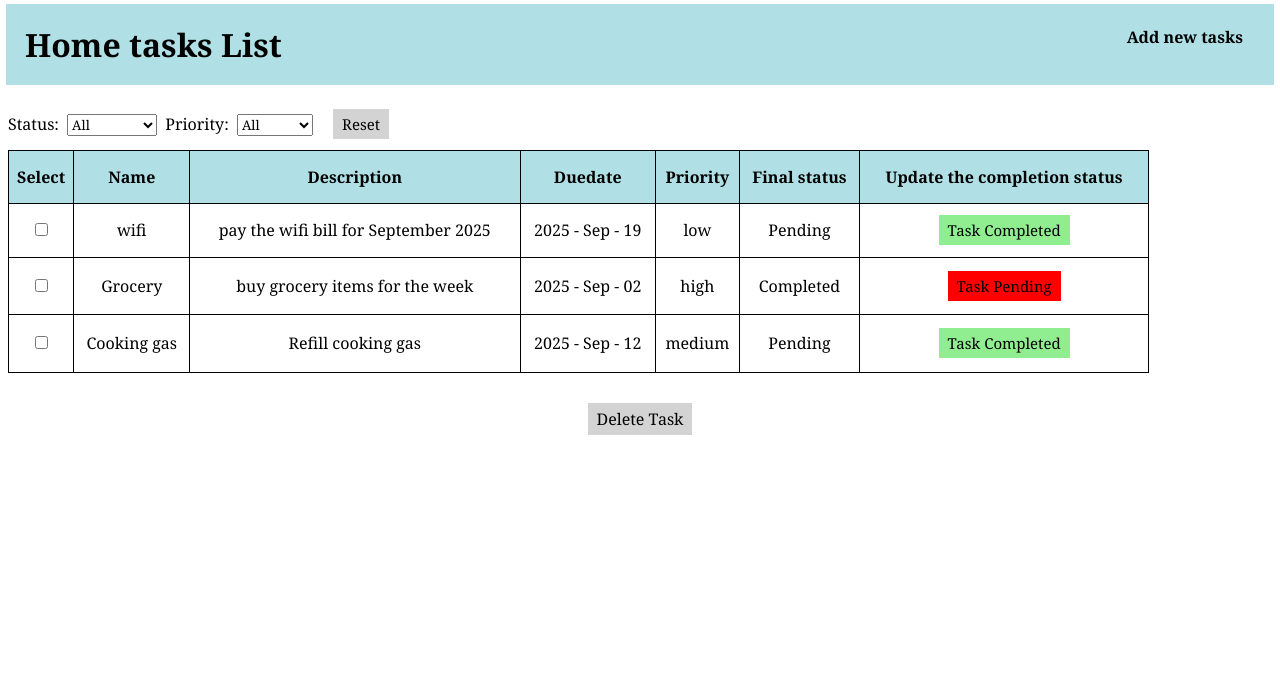
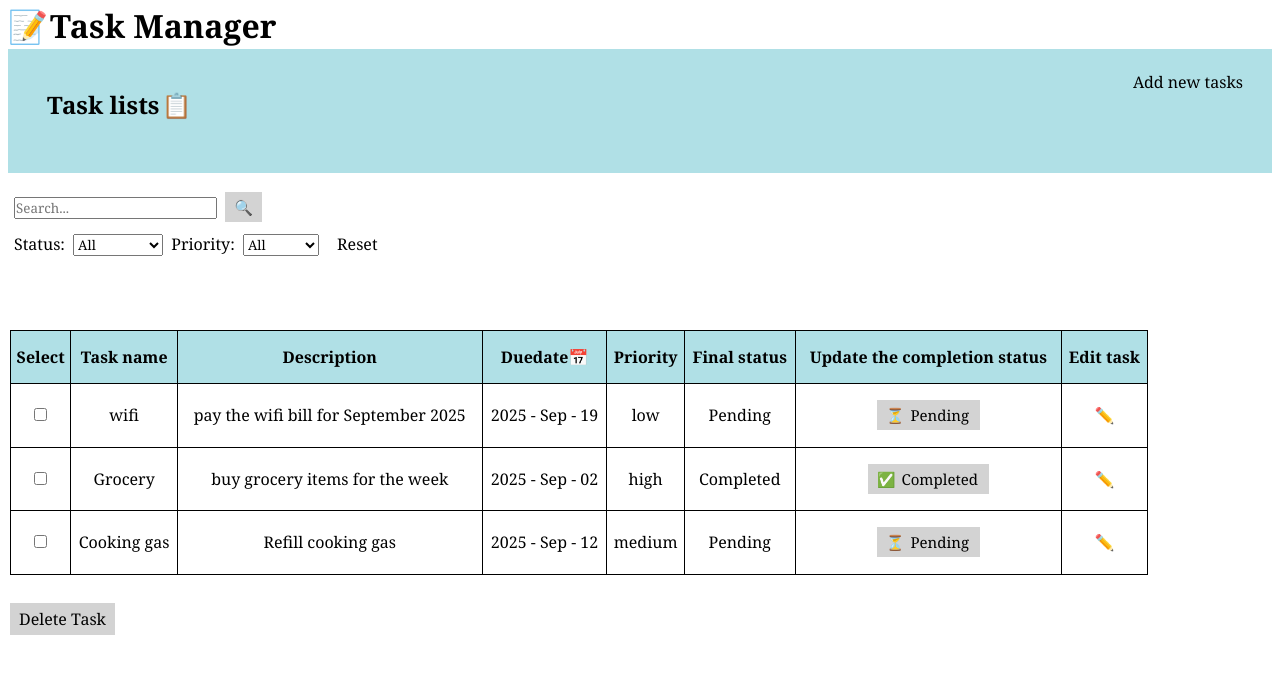
Before and after one commit to Kpriyad2909/Taskmanager, a Django app: page / in a window 1280 px wide. Shown: the top 674 px of the page. Run offline with Django 5.2, Linux system fonts and the light colour scheme; data comes from the database, SQL or seed files in the repository.

Commit message:
Updated edit form logic and fixed field prefill issue

```diff
--- /dev/null
+++ b/tasks/Templates/tasks/base.html
@@ -0,0 +1,16 @@
+{% load static %}
+<!DOCTYPE html>
+<html>
+  <head>
+    <title>Task Manager</title>
+    <link rel="stylesheet" href="{% static 'style.css' %}" />
+  </head>
+    <body>
+        <h1 class ='h11'><span class="task-emoji">📝</span>Task Manager</h1>
+    <main>
+      {% block content %}
+      <!-- page content will go here -->
+      {% endblock %}
+    </main>
+    </body>
+</html>
--- a/tasks/Templates/tasks/tasks_list.html
+++ b/tasks/Templates/tasks/tasks_list.html
@@ -1,20 +1,34 @@
+{% extends 'tasks/base.html' %}
 {% load static %}
+{% block content %}
 <!Doctype html>
 <head>
-    <title>Tasks Manager</title>
+    <title>Task Lists</title>
     <link rel="stylesheet" href="{% static 'style.css' %}" />
 </head>
 <body>
     <header>
-    <div><h1>Home tasks List</h1></div>
+      <div><h2 class = 'h21'>Task lists<span class = "list-emoji">📋</span></h2></div>
        <div class="nav">
-        <strong><a href="{% url 'tasks:addtasks' %}">Add new tasks</a></strong>
+
+        <a href="{% url 'tasks:addtasks' %}" class="button button4">Add new tasks</a>
       </div>
     </header>
+
+<!-- Filter Form -->
+<div class="filter">
+<!-- Search Form -->
+<form method="get">
+  <div class="search">
+    <input type="text" name="search" placeholder="Search..." class="search-input" value="{{ searchtasks }}">
+    <button type="submit" class="search-button">🔍</button>
+  </div>
+  </form>
+<div class="filter-controls">
   <form method="get">
   <!-- Status Filter -->
   <label>Status:</label>
-  <select name="status" onchange="this.form.submit()">
+  <select class = "status" name="status" onchange="this.form.submit()">
     <option value="">All</option>
     <option value="Pending" {% if filterstatus == 'Pending' %}selected{% endif %}>Pending</option>
     <option value="Completed" {% if filterstatus == 'Completed' %}selected{% endif %}>Completed</option>
@@ -22,17 +36,18 @@
 
   <!-- Priority Filter -->
   <label>Priority:</label>
-  <select name="priority" onchange="this.form.submit()">
+  <select class = "priority" name="priority" onchange="this.form.submit()">
     <option value="">All</option>
-    <option value="high" {% if filterpriority == 'high' %}selected{% endif %}>High</option>
-    <option value="medium" {% if filterpriority == 'medium' %}selected{% endif %}>Medium</option>
-    <option value="low" {% if filterpriority == 'low' %}selected{% endif %}>Low</option>
+    <option value="high" {% if filterpriority == 'high' %}selected{% endif %}>high</option>
+    <option value="medium" {% if filterpriority == 'medium' %}selected{% endif %}>medium</option>
+    <option value="low" {% if filterpriority == 'low' %}selected{% endif %}>low</option>
   </select>
 
   <!-- Reset Button -->
-   <a href="{{ request.path }}"> <button type="button">Reset</button> </a>
+   <a href="{{ request.path }}" class = "button button6">Reset</a>
    </form>
-
+</div>
+</div>
 <form method="post" action="{% url 'tasks:deletetask' %}">
     {% csrf_token %}
 {% if result %}
@@ -40,14 +55,17 @@
  <table class = "table updated-details">
     <tr>
       <th>Select</th>
-     <th>Name</th>
+     <th>Task name</th>
      <th>Description</th>
-     <th>Duedate</th>
+     <th>Duedate📅</th>
      <th>Priority</th>
      <th>Final status</th>
      <th>Update the completion status </th>
+     <th>Edit task</th>
+
   {% for item in result %}
     <tr>
+<br>
      <td><input type="checkbox" name="delete_task" value="{{ item.id }}"></td>
       <!-- Table Items -->
      <td>{{ item.title }}</td>
@@ -55,18 +73,23 @@
      <td>{{ item.duedate|date:"Y - M - d" }}</td>
      <td>{{ item.priority }}</td>
      <td>{{ item.status }}</td>
+    </form>
     <td>
       <!-- Completion status -->
+    <form method="post" action="{% url 'tasks:marktaskascompleted' item.id %}">
+    {% csrf_token %}
+      <button type="submit" name="status" value="{% if item.status == 'Completed' %}false{% else %}true{% endif %}" class="icon-btn">
         {% if item.status == "Completed" %}
-      <form method="post" action="{% url 'tasks:marktaskascompleted' item.id 'false' %}">
-      {% csrf_token %}
-       <button class = "button button1" type="submit">Task Pending</button>
+            ✅ <span class="statusC">Completed</span>
+        {% else %}
+            ⏳ <span class="statusP">Pending</span>
+        {% endif %}
+      </button>
     </form>
-    {% else %}
-      <form method="post" action="{% url 'tasks:marktaskascompleted' item.id 'true' %}">
-      {% csrf_token %}
-        <button class = "button button2" type="submit">Task Completed</button>
-        </form>
+  </td>
+  <td class="center-cell"> <!-- 🆕 New column -->
+        {% if item.id %}
+          <a href="{% url 'tasks:edit_task' item.id %}" class="edit-button">✏️</a>
         {% endif %}
       </td>
 </td>
@@ -75,10 +98,11 @@
   </table>
   <br>
   <!-- Delete button -->
-  <center><button class = "button button3" type="submit">Delete Task</button></center>
+  <button class = "button button3" type="submit">Delete Task</button>
   </form>
 {% else %}
    <h4>No tasks added - Add new tasks to display </h4>
 {% endif %}
 </body>
 </html>
+{% endblock %}
--- a/tasks/models.py
+++ b/tasks/models.py
@@ -6,6 +6,7 @@ class Tasks(models.Model):
     duedate = models.DateField()
     priority = models.CharField(null=True, blank=True)
     status = models.CharField()
+    #status = models.CharField(max_length=20, choices=[("Pending", "Pending"), ("Completed", "Completed")], default="Pending")
     completed = models.BooleanField(default=False)
 
     def __str__(self):
--- a/tasks/urls.py
+++ b/tasks/urls.py
@@ -6,8 +6,10 @@ app_name = 'tasks'
 urlpatterns = [
     path("", views.list_tasks, name = "listtasks"),
     path("add/",views.add_tasks,name = "addtasks"),
-    path("update/<int:task_id>/status/<str:new_status>/", views.mark_task_as_completed, name="marktaskascompleted"),
+    # New (removes status from URL):
+    path('marktaskascompleted/<int:task_id>/', views.mark_task_as_completed, name='marktaskascompleted'),
     path("delete/", views.delete_task, name="deletetask"),
+     path('edit/<int:task_id>/', views.task_form, name='edit_task'),
 ]
 
 # http://127.0.0.1:8000/
--- a/tasks/views.py
+++ b/tasks/views.py
@@ -1,45 +1,91 @@
 from django.shortcuts import render, redirect, get_object_or_404
 from django.http import HttpResponse
 from .models import Tasks
+from .forms import TaskForm
 
 # Create your views here.
 def list_tasks(request):
+    searchtasks = request.GET.get('search', '')
     filterstatus = request.GET.get('status')
     filterpriority = request.GET.get('priority')
-
     result = Tasks.objects.all()
+    if searchtasks:
+        result = result.filter(title__icontains=searchtasks)
+        print("Search:", searchtasks)
     if filterstatus:
         result = result.filter(status=filterstatus)
+        print("Status:", filterstatus)
     if filterpriority:
         result = result.filter(priority=filterpriority)
+        print("Priority:", filterpriority)
+        print("Result count:", result.count())
+        #result = result.filter(priority=filterpriority.capitalize())
+    return render(request, "tasks/tasks_list.html",
+                 {'result': result,
+                  'searchtasks':searchtasks,
+                  'filterstatus': filterstatus,
+                  'filterpriority': filterpriority})
 
-    return render(request, "tasks/tasks_list.html", {'result': result,'filterstatus': filterstatus,
-        'filterpriority': filterpriority})
 
 def add_tasks(request):
-     if request.method == "POST":
-        title = request.POST.get('title')
-        description = request.POST.get('description')
-        duedate = request.POST.get('duedate')
-        priority = request.POST.get('priority')
-        Tasks.objects.create(title = title,description=description ,duedate=duedate,priority=priority)
-        return redirect('tasks:listtasks')
-     return render(request,"tasks/add_tasks.html")
+     if request.method == 'POST':
+        form = TaskForm(request.POST)
+        if form.is_valid():
+         #form.save()
+         Tasks.objects.create(
+             title=form.cleaned_data['title'],
+             description=form.cleaned_data['description'],
+             duedate=form.cleaned_data['duedate'],
+             priority=form.cleaned_data['priority'],
+             # Default status is Pending
+             status='Pending',
+         )
+         return redirect('tasks:listtasks')
+        else:
+            print("Form errors:", form.errors)
+     else:
+        form = TaskForm()
+     return render(request,"tasks/add_tasks.html",
+                  {'form': form})
 
-def mark_task_as_completed(request, task_id, new_status):
-    task = get_object_or_404(Tasks, id=task_id)
-    if new_status.lower() == 'true':
-        task.status = "Completed"
-    else:
-        task.status = "Pending"
-    task.save()
-    return redirect('tasks:listtasks')
+
+def mark_task_as_completed(request, task_id):
+    if request.method == "POST":
+        status_value = request.POST.get("status")
+        task = get_object_or_404(Tasks, id=task_id)
+        if status_value == "true":
+            task.status = "Completed"
+        else:
+            task.status = "Pending"
+        task.save()
+    return redirect('tasks:listtasks')  # or wherever you want to redirect
 
 
 def delete_task(request):
-    print("POST data:", request.POST)
+    #print("POST data:", request.POST)
     if request.method == "POST":
         task_id = request.POST.getlist('delete_task')
         if task_id:
           Tasks.objects.filter(id__in=task_id).delete()
     return redirect('tasks:listtasks')
+
+
+def task_form(request, task_id=None):
+    task = get_object_or_404(Tasks, id=task_id)
+    if request.method == 'POST':
+        form = TaskForm(request.POST)
+        if form.is_valid():
+            task.title = form.cleaned_data['title']
+            task.description = form.cleaned_data['description']
+            task.duedate = form.cleaned_data['duedate']
+            task.priority = form.cleaned_data['priority']
+            task.save()
+            return redirect('tasks:listtasks')
+    else:
+        form = TaskForm(initial={
+            'title': task.title,
+            'description' : task.description,
+            'duedate': task.duedate,
+            'priority': task.priority,
+        })
+    return render(request, 'tasks/add_tasks.html', {'form': form})
```
Also changed, not shown: tasks/Templates/tasks/add_tasks.html (+12 -18 lines), tasks/forms.py (added, +9 -0 lines). Lines whose indentation alone changed are shown as unchanged.
